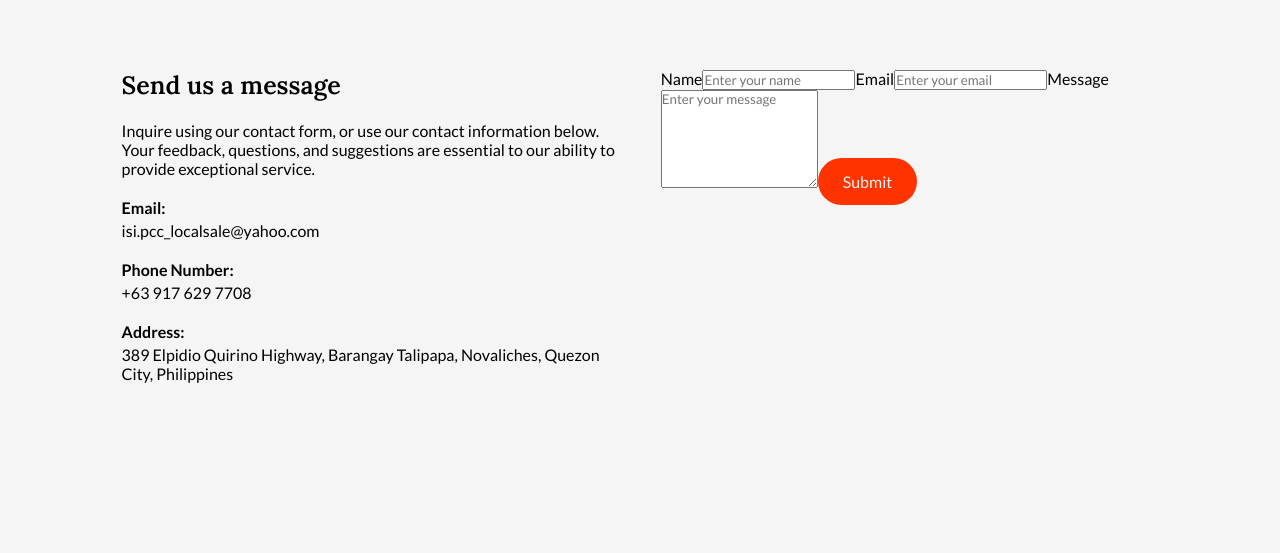
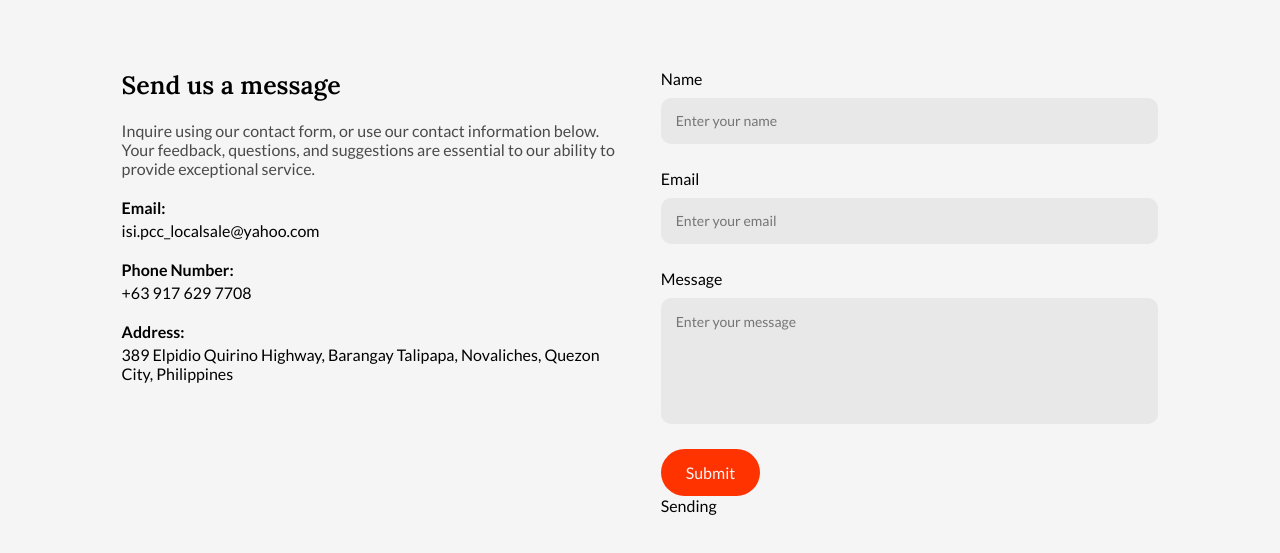
Before and after one commit to ktan16/isi-webpage, a React (Vite) app in the folder isi-webp/: page / in a window 1280 px wide. Shown: the part 3463-4016 px from the top of the page. Before the commit the page ends 3926 px from the top, so only its background shows below. Built offline with nearby package versions, Linux system fonts and the light colour scheme.

Commit message:
edit contact section

```diff
--- a/isi-webp/src/components/Contact/Contact.css
+++ b/isi-webp/src/components/Contact/Contact.css
@@ -23,6 +23,7 @@
   display: flex;
   align-items: center;
   margin: 20px 0;
+  color: #4a4a4a;
 }
 
 .contact-col ul {
@@ -41,3 +42,23 @@
   font-weight: bold;
   margin-bottom: 4px;
 }
+
+.contact form input,
+.contact form textarea {
+  display: block;
+  width: 100%;
+  background: #e8e8e8;
+  padding: 15px;
+  border: 0;
+  border-radius: 10px;
+  outline: 0;
+  margin-bottom: 25px;
+  margin-top: 10px;
+  resize: none;
+}
+
+/* consistent size for placeholders */
+form input::placeholder,
+form textarea::placeholder {
+  font-size: 14px;
+}
--- a/isi-webp/src/components/Contact/Contact.jsx
+++ b/isi-webp/src/components/Contact/Contact.jsx
@@ -63,6 +63,8 @@
             Submit
           </button>
         </form>
+
+        <span>Sending</span>
       </div>
     </div>
   );
```
